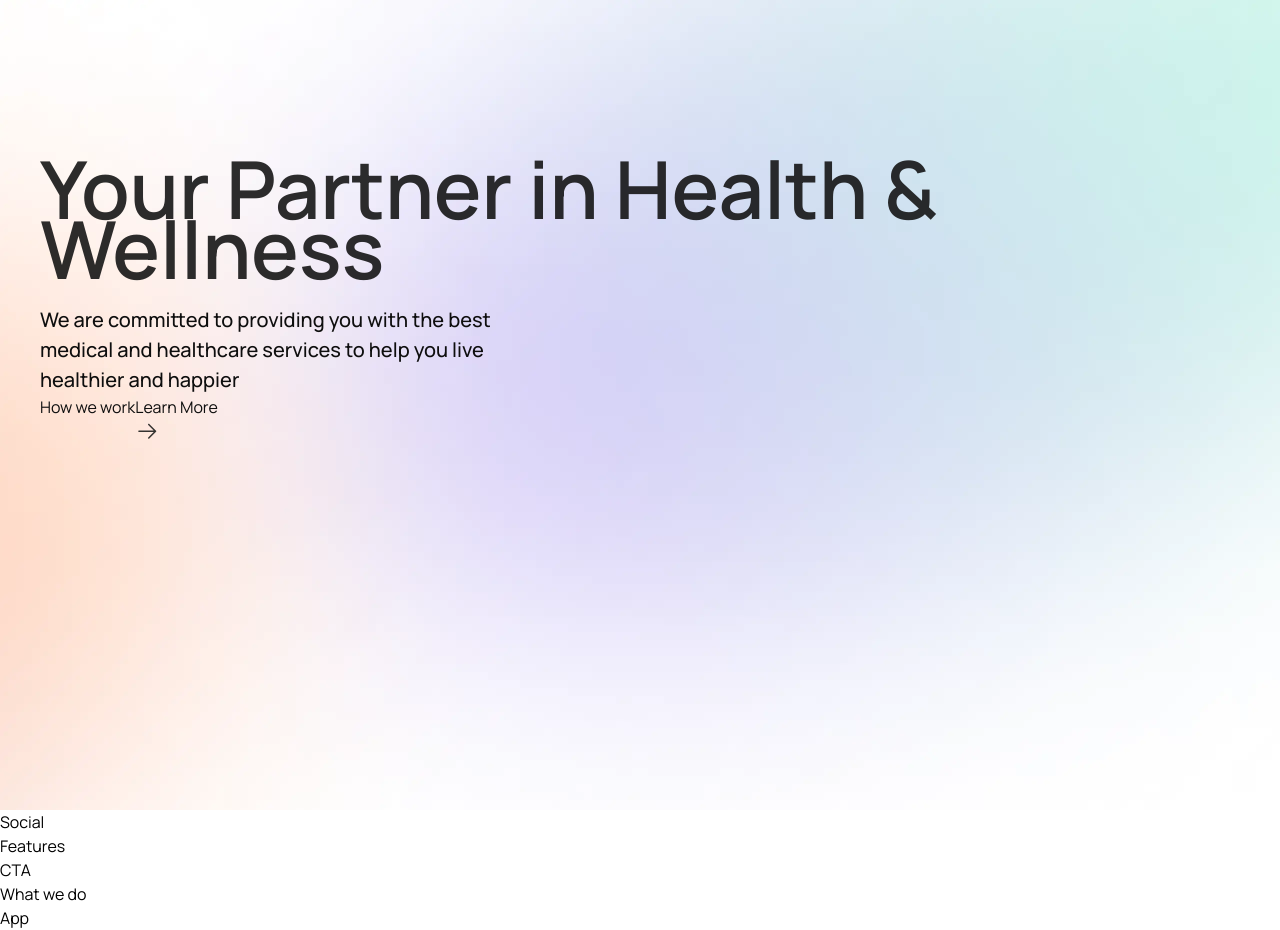
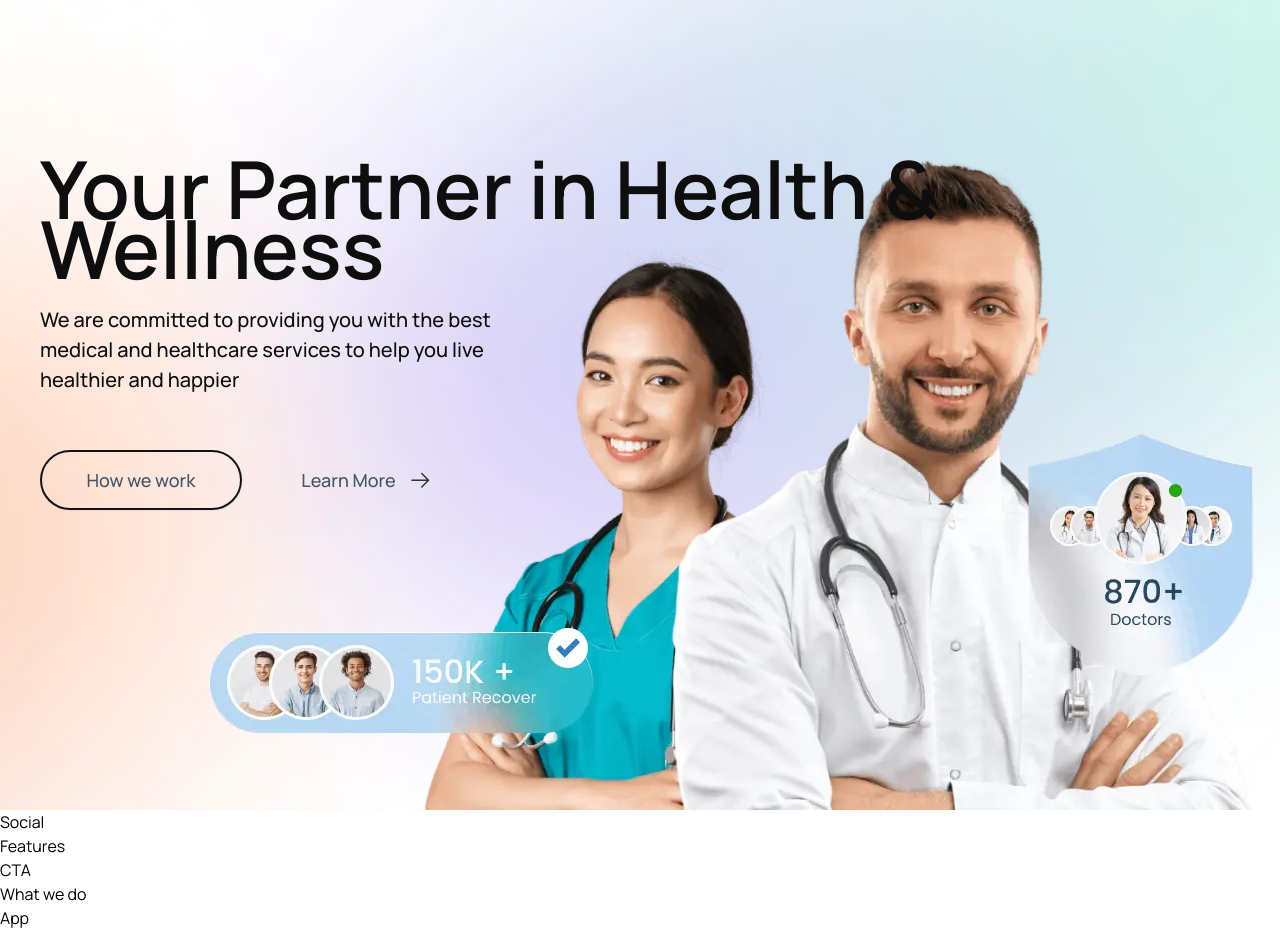
Before and after one commit to AbayTesfaye/Mediprime, a React (Vite) app: page / in a window 1280 px wide. Built offline with nearby package versions, Linux system fonts and the light colour scheme.

Commit message:
finish hero component with Farmer motion

```diff
--- a/src/components/hero.tsx
+++ b/src/components/hero.tsx
@@ -1,6 +1,9 @@
 import herobg from "../assets/hero-bg.webp"
 import heroImg from "../assets/hero_img.webp"
 import arrow from '../assets/arrow.svg'
+import { motion } from "framer-motion"
+
+
 
 const Hero = () => {
   return (
@@ -11,22 +14,89 @@ const Hero = () => {
     >
       {/* Hero left content section */}
       <div className="z-10 flex w-full flex-col items-center text-[#0e0e0e] lg:items-start 3xl:max-w-[120px]" >
-      <h1 className="h-auto w-full text-center text-[60px] font-semibold leading-[60px] opacity-[0.8704] md:h-[160px]md:w-[749px] md:text-[80px] lg:text-left">
+      <motion.h1
+      initial ={{opacity:0, y:50}}
+      whileInView ={{
+        opacity:1,
+        y:0,
+        transition:{
+          duration:0.8,
+          ease: [0.44,0,0,1],
+        }
+      }}
+      viewport={{
+        amount:"50%",
+        once: true
+      }}
+      className="h-auto w-full text-center text-[60px] font-semibold leading-[60px] opacity-[0.8704] md:h-[160px]md:w-[749px] md:text-[80px] lg:text-left">
         Your Partner in Health & Wellness
-        </h1>
-      <p className="mt-[25.5px] w-ful text-center text-base font-medium leading-6 md:w-[523px] md:text-[20px] md:leading-[30px] lg:text-left">
+      </motion.h1>
+      <motion.p
+        initial ={{opacity:0, y:50}}
+        whileInView ={{
+          opacity:1,
+          y:0,
+          transition:{
+            duration:0.8,
+            delay:0.2,
+            ease: [0.44,0,0,1],
+          }
+        }}
+        viewport={{
+          amount:"50%",
+          once: true
+        }}
+       className="mt-[25.5px] w-ful text-center text-base font-medium leading-6 md:w-[523px] md:text-[20px] md:leading-[30px] lg:text-left">
         We are committed to providing you with the best medical and healthcare services to help you live healthier and happier
-      </p>
-      <div>
-        <button>
-          <span>How we work</span>
+      </motion.p>
+      <motion.div
+        initial ={{opacity:0, y:50}}
+        whileInView ={{
+          opacity:1,
+          y:0,
+          transition:{
+            duration:0.8,
+            delay:0.4,
+            ease: [0.44,0,0,1],
+          }
+        }}
+        viewport={{
+          amount:"50%",
+          once: true
+        }}
+       className="mt-[55.5px] flex flex-col items-center justify-center gap-6 md:flex-row lg:items-start">
+        <button className="group relative h-[56px] w-[180px] overflow-hidden rounded-full border-2 border-[#131316] font-medium leading-[28px] text-[#445568] shadow-[0_1px_2px_0_rgba(14,24,41,0.05)] md:h-[60px] md:w-[202px] md:text-[18px]">
+          <div className="absolute -left-1 bottom-0 right-0 -z-10 !mx-auto h-[0px] w-[207px] rounded-full bg-black transition-all duration-300 group-hover:h-[59px]"/>
+          <span className="group-hover:text-white">How we work</span>
         </button>
-        <button>
-          <span>Learn More</span>
-          <img src={arrow} alt="arrow image" />
-        </button>
+        <butto className="flex h-[56px] w-[180px] items-center justify-center gap-3 rounded-full text-base font-medium leading-[28px] text-[#445568] underline-offset-8 transition-all hover:underline md:h-[60px] md:w-[202px] md:text-[18px]">
+          <div className="absolute -left-1 bottom-0 right-0 h-[0px] w-[204px] bg-black rounded-full group-hover:h-[55px] transition-all duration-300 -z-10  "/>
+          <span className="group-hover:text-white cursor-pointer">Learn More</span>
+          <img src={arrow} alt="arrow image"/>
+        </butto>
+      </motion.div>
       </div>
-      </div>
+
+           {/* Hero right content section */}
+           {/* Hero Banner */}
+
+      <motion.img
+       initial ={{opacity:0, y:50}}
+       whileInView ={{
+        opacity:1,
+        y:0,
+        transition:{
+          duration:0.8,
+          delay:0.4,
+          ease: [0.44,0,0,1],
+        }
+       }}
+       viewport={{
+        amount:"50%",
+        once: true
+      }}
+       src={heroImg} alt="Hero Banner" className="absolute top-[140px] right-0 hidden lg:block" />
+
     </section>
   );
 };
```
